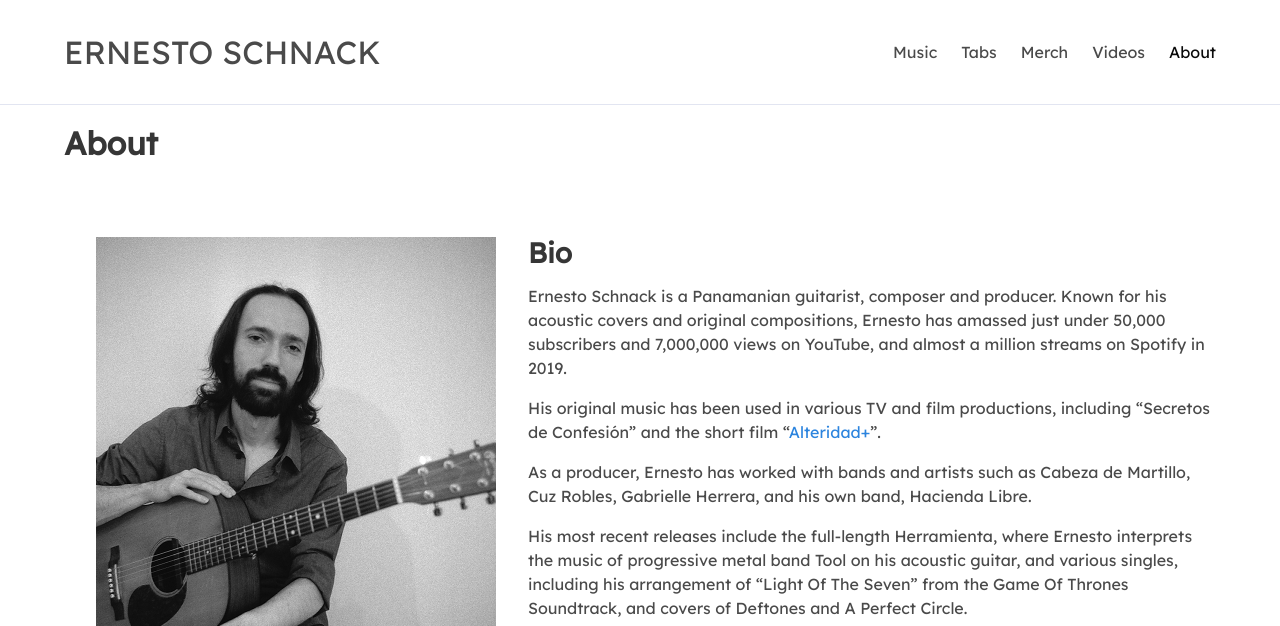
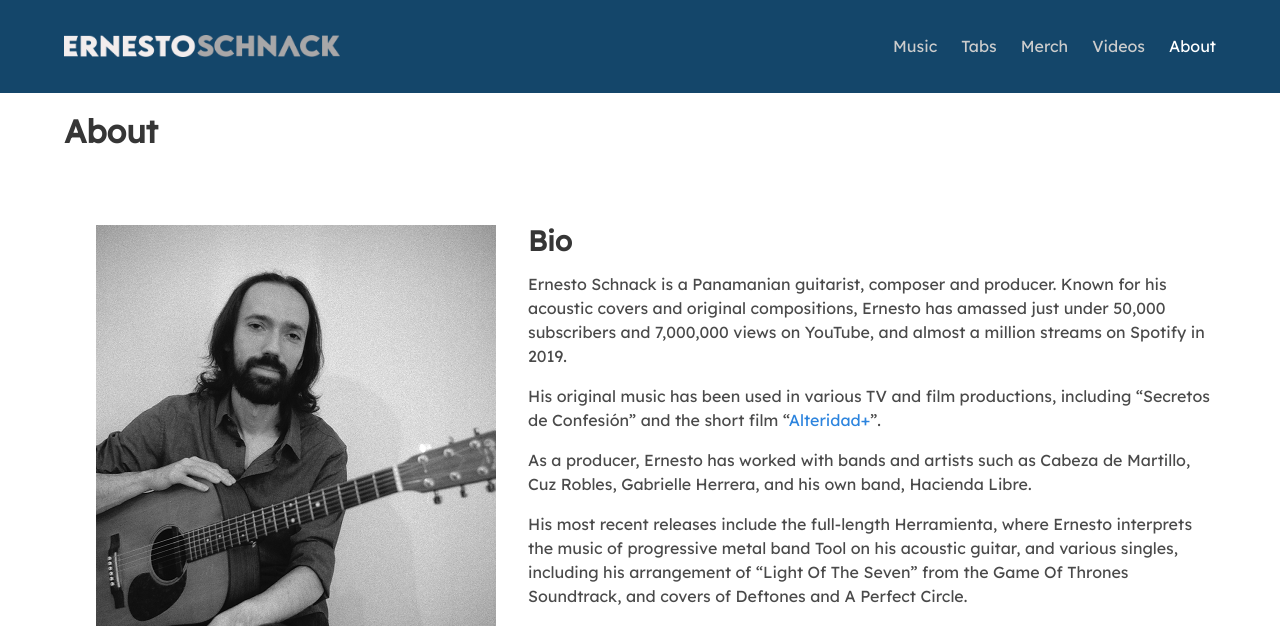
Before and after one commit to eschnack/ernestoschnack-site, a Gatsby site: page /about in a window 1280 px wide. Shown: the top 626 px of the page. Built offline with nearby package versions, Linux system fonts and the light colour scheme; Gatsby itself is replaced by a stand-in of ours.

Commit message:
new logo

```diff
--- a/src/components/mainMenu.js
+++ b/src/components/mainMenu.js
@@ -1,5 +1,6 @@
 import { Link } from "gatsby"
 import React from "react"
+import logo from "../images/logohori.png"
 //import AniLink from "gatsby-plugin-transition-link/AniLink"
 
 import { StaticQuery, graphql } from "gatsby"
@@ -23,7 +24,11 @@ class MainMenu extends React.Component {
       <nav className="navbar is-transparent">
         <div className="container">
           <div className="navbar-brand">
-            <MenuLink to="/">Ernesto Schnack</MenuLink>
+            <h1>
+            <MenuLink to="/">
+            <img src={logo} alt="Ernesto Schnack" />
+            </MenuLink>
+            </h1>
             <span
               className={
                 this.state.active === true
@@ -75,23 +80,6 @@ class MenuLink extends React.Component {
   }
 }
 
-export default props => (
-  <StaticQuery
-    query={graphql`
-      query {
-        ernestoLogo: file(relativePath: { eq: "ernestoschnack-logo2.png" }) {
-          childImageSharp {
-            fluid(maxWidth: 999) {
-              ...GatsbyImageSharpFluid
-            }
-          }
-        }
-      }
-    `}
-    render={({ ernestoLogo }) => (
-      <MainMenu ernestoLogo={ernestoLogo} {...props} />
-    )}
-  />
-)
 
-//export default MainMenu
+
+export default MainMenu
--- a/src/pages/mystyles.scss
+++ b/src/pages/mystyles.scss
@@ -73,17 +73,19 @@ body {
   color: $grey;
 }
 
-.hero .navbar-burger {
+.hero .navbar-burger,
+.navbar-burger {
   color: white;
 }
 
 .navbar {
-  background-color: $background;
-  border-bottom: 1px solid #e2e5f1;
+  background-color: #14466a;
+  border-bottom: 1px solid #14466a;
   margin-bottom: 20px;
   padding: 20px 0;
   font-family: "Lexend Deca", sans-serif;
 }
+
 
 .navbar-link:not(.is-arrowless)::after {
   border-width: 2px;
@@ -93,9 +95,33 @@ body {
   transition: 0.3s;
 }
 
+.navbar-item {
+  color: #ccc;
+}
+
+.navbar-end a.navbar-item.is-active,
+a.navbar-item:hover {
+color: #fff;
+}
+
 .navbar-brand {
   text-transform: uppercase;
   font-size: 32px;
+  align-items:center;
+}
+
+.navbar-brand h1 {
+  max-width: 300px;
+
+}
+
+.navbar-brand img{
+  transition: 0.3s;
+  filter:brightness(1.5);
+}
+
+.navbar-brand img:hover {
+  filter:brightness(1.3);
 }
 
 .footer {
@@ -382,12 +408,14 @@ body {
   }
 
   .navbar-menu {
+    background-color: #1d2225;
     display: block;
     padding: 0;
     max-height: 0;
     position: absolute; /* or float: left; width: 100%;*/
     left: 0;
     right: 0;
+    top:70px;
     opacity: 0;
     /*transform: translateY(-50%);*/
     transition: all 0.4s ease-in-out;
--- a/src/pages/tabs.js
+++ b/src/pages/tabs.js
@@ -10,6 +10,7 @@ import SEO from "../components/seo"
 import { Helmet } from "react-helmet"
 
 class TabsPage extends React.Component {
+
   render() {
     let filterObj = {
       all: { name: "All" },
@@ -20,7 +21,9 @@ class TabsPage extends React.Component {
       free: { name: "Free" },
     }
 
+
     let tabList = this.props.data.allMarkdownRemark.edges
+
 
     return (
       <Layout>
@@ -249,6 +252,8 @@ class SingleTab extends React.Component {
   }
 }
 
+
+
 export default props => (
   <StaticQuery
     query={graphql`
```
Also changed, not shown: src/images/logohori.png (added).
